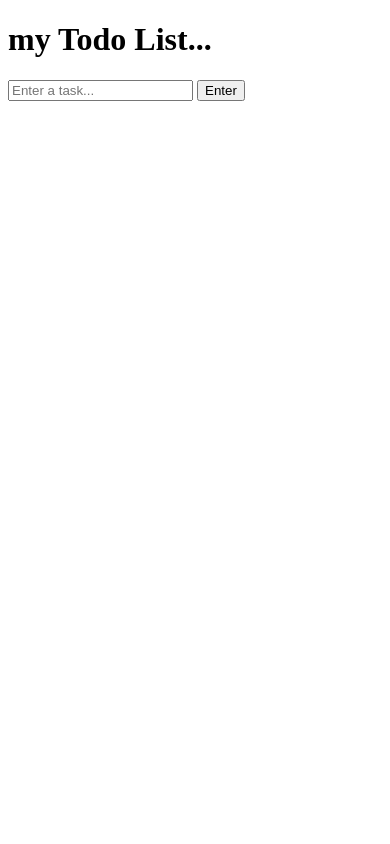
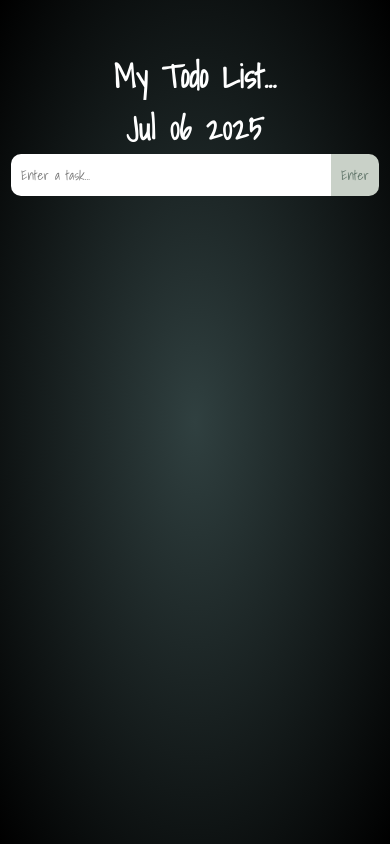
Before and after one commit to AminHosseini82/Todo_List, a Django app: template templates/index.html in a window 390 px wide. Run offline with Django 5.2, Linux system fonts and the light colour scheme; the template is opened without the code that fills it, so the values that code supplies are empty.

Commit message:
add all html file
just copy and past the html, css and js file

```diff
--- a/templates/index.html
+++ b/templates/index.html
@@ -1,28 +1,33 @@
 <!DOCTYPE html>
 <html lang="en">
+
 <head>
   <meta charset="UTF-8">
   <meta http-equiv="X-UA-Compatible" content="IE=edge">
   <meta name="viewport" content="width=device-width, initial-scale=1.0">
   <link rel="stylesheet" href="styles/style.css">
-    <link rel="stylesheet" href="https://cdnjs.cloudflare.com/ajax/libs/font-awesome/6.2.1/css/all.min.css">
-    <title>Document</title>
+  <link rel="preconnect" href="https://fonts.googleapis.com">
+  <link rel="preconnect" href="https://fonts.gstatic.com" crossorigin>
+  <link href="https://fonts.googleapis.com/css2?family=Shadows+Into+Light&display=swap" rel="stylesheet">
+  <link rel="stylesheet" href="https://cdnjs.cloudflare.com/ajax/libs/font-awesome/6.2.0/css/all.min.css">
+  <title>To-do list</title>
 </head>
+
 <body>
+
   <main class="app">
-    <h1>my Todo List...</h1>
+    <h1>My Todo List...</h1>
     <div class="input-header">
       <h1><span id="date"></span></h1>
-        <div class="todo-list-input">
-            <input type="text" id="item" placeholder="Enter a task...">
-            <button id=enter>Enter</button>
-
+      <div class="to-do-input">
+        <input type="text" id="item" placeholder="Enter a task..."><button id="enter">Enter</button>
       </div>
     </div>
+    <div class="to-do-list"></div>
+  </main>
 
-    <div class="to-do-list">
-    </div>
-</main>
-<script src="styles/script.js"></script>
+  <script src="script.js"></script>
+
 </body>
+
 </html>
--- a/templates/styles/script.js
+++ b/templates/styles/script.js
@@ -1,9 +1,108 @@
-function displayData(){
-    let data = new Date()
-    let date = data.toString().split(" ")
-    console.log(date)
+const itemsArray = localStorage.getItem('items') ? JSON.parse(localStorage.getItem('items')) : [];
+
+document.querySelector("#enter").addEventListener("click", () => {
+  const item = document.querySelector("#item")
+  createItem(item)
+})
+
+document.querySelector("#item").addEventListener("keypress", (e) => {
+  if(e.key === "Enter"){
+    const item = document.querySelector("#item")
+    createItem(item)
+  }
+})
+
+function displayDate(){
+  let date = new Date()
+  date = date.toString().split(" ")
+  date = date[1] + " " + date[2] + " " + date[3]
+  document.querySelector("#date").innerHTML = date
 }
 
-window.onload = function(){
-    displayData()
+function displayItems(){
+  let items = ""
+  for(let i = 0; i < itemsArray.length; i++){
+    items += `<div class="item">
+                <div class="input-controller">
+                  <textarea disabled>${itemsArray[i]}</textarea>
+                  <div class="edit-controller">
+                    <i class="fa-solid fa-check deleteBtn"></i>
+                    <i class="fa-solid fa-pen-to-square editBtn"></i>
+                  </div>
+                </div>
+                <div class="update-controller">
+                  <button class="saveBtn">Save</button>
+                  <button class="cancelBtn">Cancel</button>
+                </div>
+              </div>`
+  }
+  document.querySelector(".to-do-list").innerHTML = items
+  activateDeleteListeners()
+  activateEditListeners()
+  activateSaveListeners()
+  activateCancelListeners()
 }
+
+function activateDeleteListeners(){
+  let deleteBtn = document.querySelectorAll(".deleteBtn")
+  deleteBtn.forEach((dB, i) => {
+    dB.addEventListener("click", () => { deleteItem(i) })
+  })
+}
+
+function activateEditListeners(){
+  const editBtn = document.querySelectorAll(".editBtn")
+  const updateController = document.querySelectorAll(".update-controller")
+  const inputs = document.querySelectorAll(".input-controller textarea")
+  editBtn.forEach((eB, i) => {
+    eB.addEventListener("click", () => {
+      updateController[i].style.display = "block"
+      inputs[i].disabled = false })
+  })
+}
+
+function activateSaveListeners(){
+  const saveBtn = document.querySelectorAll(".saveBtn")
+  const inputs = document.querySelectorAll(".input-controller textarea")
+  saveBtn.forEach((sB, i) => {
+    sB.addEventListener("click", () => {
+      updateItem(inputs[i].value, i)
+    })
+  })
+}
+
+function activateCancelListeners(){
+  const cancelBtn = document.querySelectorAll(".cancelBtn")
+  const updateController = document.querySelectorAll(".update-controller")
+  const inputs = document.querySelectorAll(".input-controller textarea")
+  cancelBtn.forEach((cB, i) => {
+    cB.addEventListener("click", () => {
+      updateController[i].style.display = "none"
+      inputs[i].disabled = true
+      inputs[i].style.border = "none"
+    })
+  })
+}
+
+function createItem(item){
+  itemsArray.push(item.value)
+  localStorage.setItem('items', JSON.stringify(itemsArray))
+  location.reload()
+}
+
+function deleteItem(i){
+  itemsArray.splice(i,1)
+  localStorage.setItem('items', JSON.stringify(itemsArray))
+  location.reload()
+}
+
+function updateItem(text, i){
+  itemsArray[i] = text
+  localStorage.setItem('items', JSON.stringify(itemsArray))
+  location.reload()
+}
+
+window.onload = function() {
+  displayDate()
+  displayItems()
+};
--- a/templates/styles/style.css
+++ b/templates/styles/style.css
@@ -1,4 +1,143 @@
-.updata-controller{
-    display: none;
+*{
+  padding: 0;
+  margin: 0;
+}
+
+/* #5b7065, black */
+body {
+  background: rgba(48, 64, 64, 1.0);
+  background: -webkit-radial-gradient(center, rgba(48, 64, 64, 1.0) 0%, rgba(0, 0, 0, 1.0) 100%);
+  background: -moz-radial-gradient(center, rgba(48, 64, 64, 1.0) 0%, rgba(0, 0, 0, 1.0) 100%);
+  background: radial-gradient(ellipse at center, rgba(48, 64, 64, 1.0) 0%, rgba(0, 0, 0, 1.0) 100%);
+  font-family: 'Shadows Into Light', cursive;
+  min-height: 100vh;
+}
+
+button {
+  height: fit-content;
+  cursor: pointer;
+  color: #04202c;
+  background-color: #c9d1c8;
+}
+
+.app {
+  width: 600px;
+  margin: auto;
+  padding-top: 50px;
+  color: white;
+}
+
+.input-header {
+  display: flex;
+  justify-content: space-between;
+  align-items: center;
+  color: white;
+  border-top-left-radius: 10px;
+  border-top-right-radius: 10px;
+  padding: 0px 0px 10px 0px;
+}
+
+.to-do-input input {
+  width: 250px;
+  font-family: inherit;
+  border: none;
+  border-top-left-radius: 10px;
+  border-bottom-left-radius: 10px;
+  padding: 10px;
+  outline: none;
+}
+
+.to-do-input button {
+  color: #5b7065;
+  font-family: inherit;
+  border: none;
+  padding: 10px;
+  border-top-right-radius: 10px;
+  border-bottom-right-radius: 10px;
+}
+
+.to-do-list {
+  display: flex;
+  flex-direction: column;
+  gap: 15px;
+}
+
+.to-do-list i {
+  color: #c9d1c8;
+  cursor: pointer;
+}
+
+.to-do-list .fa-pen-to-square {
+  color: #5b7065;
+}
+
+.to-do-list button {
+  padding: 8px;
+  border-radius: 10px;
+  cursor: pointer;
+  font-family: inherit;
+  border: none;
+}
+
+.item {
+  display: flex;
+  flex-direction: column;
+  gap: 10px;
+  background-color: rgba(0, 0, 0, 0.3);
+  border-radius: 10px;
+  padding: 8px;
+  box-shadow: 0px 2px 4px 0px rgba(0, 0, 0, 0.5);
+}
+
+.input-controller {
+  display: flex;
+  gap: 10px;
+}
+
+.input-controller textarea {
+  width: 100%;
+  outline: none;
+  border: none;
+  resize: none;
+  line-height: 1.4;
+  color: white;
+  border-radius: 10px;
+  background-color: transparent;
+  font-size: 1.2rem;
+  font-family: inherit;
+  transition: all 0.30s ease-in-out;
+}
+
+textarea:focus {
+  box-shadow: 0 0 5px white;
+}
+
+.edit-controller {
+  display: flex;
+  gap: 5px;
+}
+
+.update-controller {
+  display: none;
+}
+
+@media(max-width: 768px) {
+  .app {
+    width: 95%;
+    text-align: center;
+  }
+
+  .input-header {
+    flex-direction: column;
+    padding-bottom: 20px;
+  }
+
+  .to-do-input {
+    display: flex;
+  }
+
+  .to-do-input input {
+    width: 300px;
+  }
 
 }
```
Also changed, not shown: 1 other file. Lines whose indentation alone changed are shown as unchanged.
